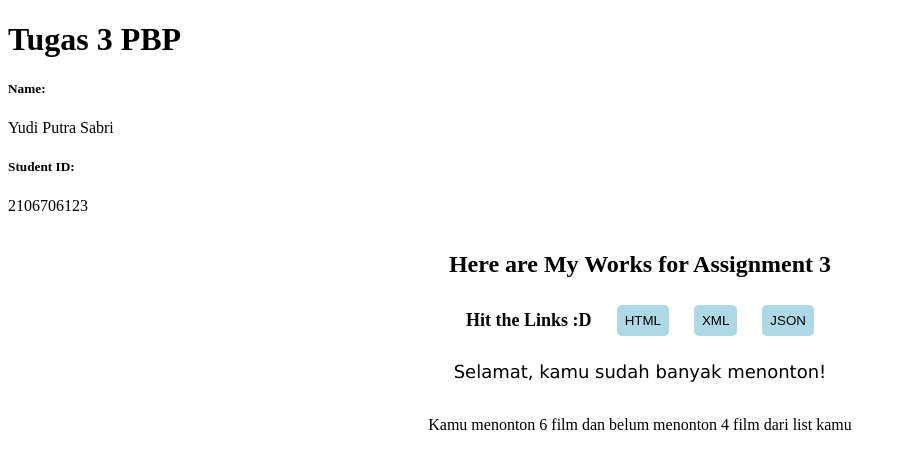
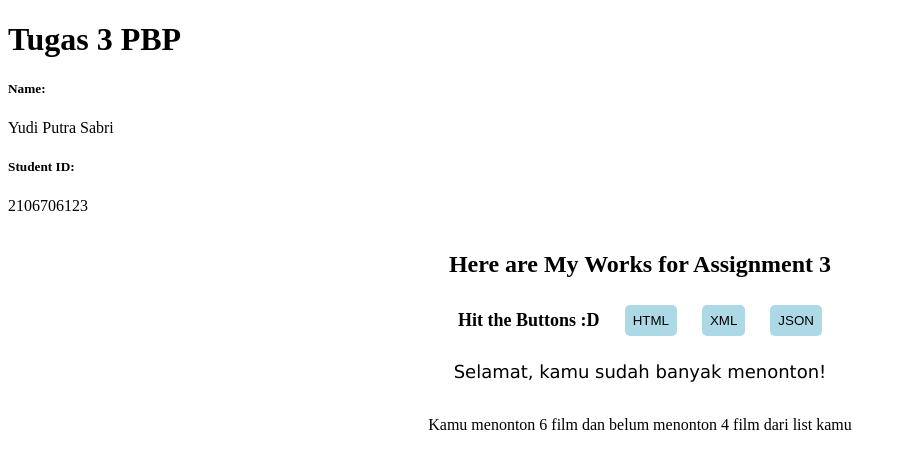
Before and after one commit to yudiptr/tugas-1-yudi, a Django app: page /mywatchlist/ in a window 1280 px wide. Shown: the top 469 px of the page, without its empty margins (0-907 px from the left). Run offline with Django 4.2, Linux system fonts and the light colour scheme.

Commit message:
finishing

```diff
--- a/mywatchlist/templates/main.html
+++ b/mywatchlist/templates/main.html
@@ -19,7 +19,7 @@
    <div class="inside-border">
       <h2>Here are My Works for Assignment 3</h2>
       <div class="works">
-         <h1 class="link">Hit the Links :D</h1>
+         <h1 class="link">Hit the Buttons :D</h1>
          <button onclick="location.href='/mywatchlist/html'">HTML</button>
          <button onclick="location.href='/mywatchlist/xml'">XML</button>
          <button onclick="location.href='/mywatchlist/json'">JSON</button>
```
